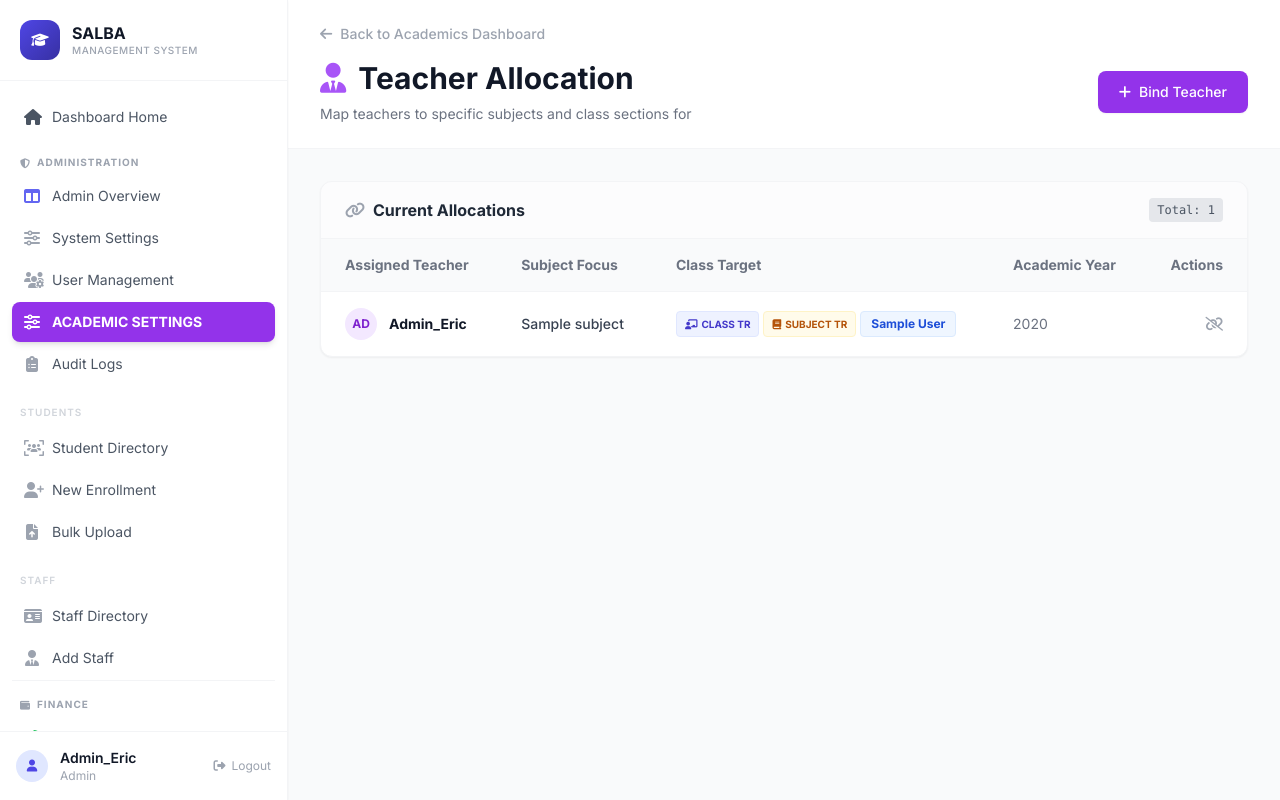
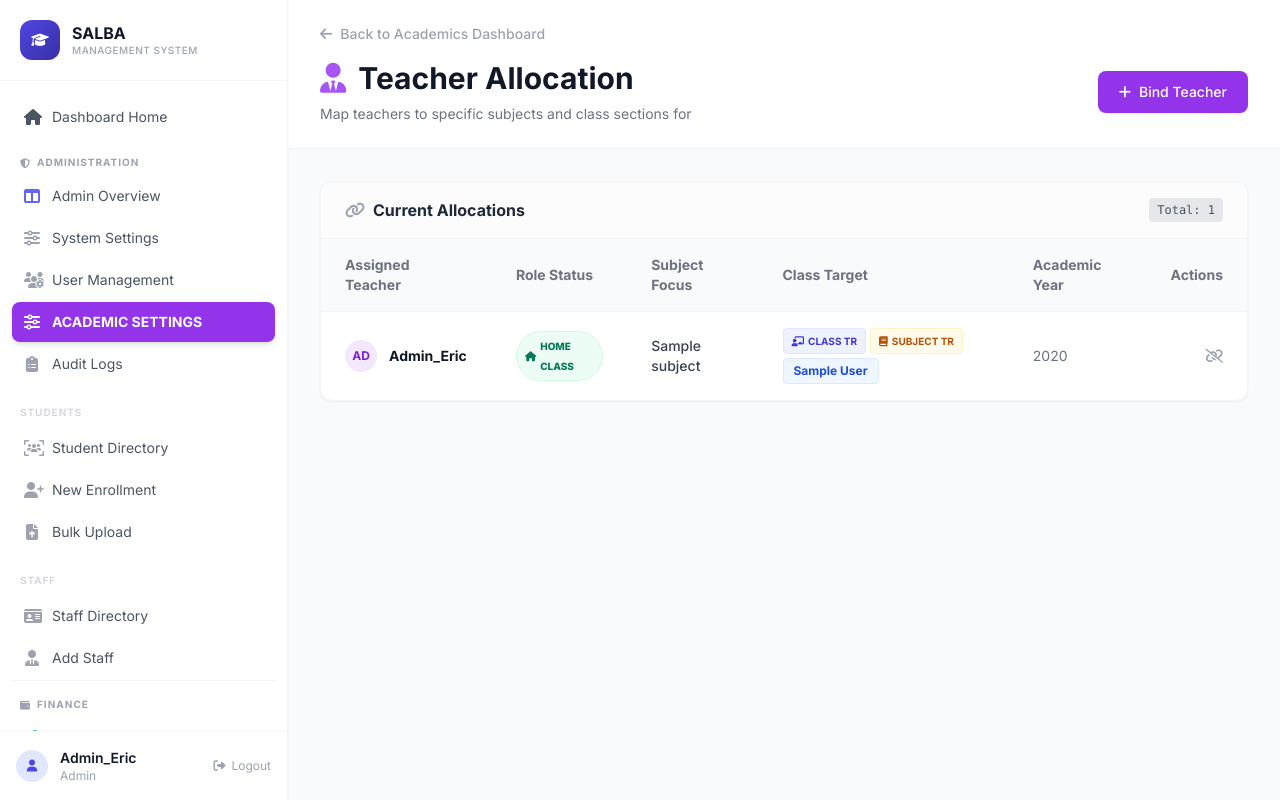
Before and after one commit to EricBaidoo/Salba-Account-System, a PHP site: page /pages/academics/teacher_allocation.php in a window 1280 px wide. Run offline with PHP 8.4, Linux system fonts and the light colour scheme; a user stored in the database is signed in; data comes from the database, SQL or seed files in the repository; tables that the repository leaves empty or names only in its code hold one stand-in row (values such as "Sample post"); some libraries are stand-ins or nearby versions.

Commit message:
feat: implement teacher attendance tracking and class allocation management modules

```diff
--- a/pages/academics/teacher_allocation.php
+++ b/pages/academics/teacher_allocation.php
@@ -51,7 +51,7 @@ if ($_SERVER['REQUEST_METHOD'] === 'POST' && isset($_POST['action']) && $_POST['
                 $count = 0;
                 foreach ($classes as $class_name) {
                     $class_name = trim($class_name);
-                    $stmt->bind_param('iissiiiiis', $teacher_id, $subject_id, $class_name, $current_academic_year, $is_class_teacher, $is_subject_teacher,
+                    $stmt->bind_param('iissiiiiss', $teacher_id, $subject_id, $class_name, $current_academic_year, $is_class_teacher, $is_subject_teacher,
                                                     $teacher_id, $subject_id, $class_name, $current_academic_year);
                     if ($stmt->execute()) {
                         if ($conn->affected_rows > 0) $count++;
@@ -78,7 +78,7 @@ $allocations = $conn->query("
     FROM teacher_allocations ta
     LEFT JOIN users u ON ta.teacher_id = u.id
     LEFT JOIN subjects s ON ta.subject_id = s.id
-    ORDER BY ta.class_name, s.name
+    ORDER BY u.username, ta.is_class_teacher DESC, ta.class_name
 ");
 
 // Get lists for dropdowns
@@ -166,6 +166,7 @@ if(empty($classes_list)) {
                         <thead>
                             <tr class="bg-gray-50 border-b border-gray-100 font-semibold text-gray-500">
                                 <th class="px-6 py-4">Assigned Teacher</th>
+                                <th class="px-6 py-4">Role Status</th>
                                 <th class="px-6 py-4">Subject Focus</th>
                                 <th class="px-6 py-4">Class Target</th>
                                 <th class="px-6 py-4">Academic Year</th>
@@ -194,8 +195,19 @@ if(empty($classes_list)) {
                                             <div class="font-bold text-gray-900"><?php echo htmlspecialchars($display_teacher); ?></div>
                                         </div>
                                     </td>
+                                    <td class="px-6 py-4">
+                                        <?php if ($row['is_class_teacher']): ?>
+                                            <span class="px-2 py-1 bg-emerald-50 text-emerald-700 text-[10px] font-black uppercase rounded-full border border-emerald-100 flex items-center gap-1 w-fit">
+                                                <i class="fas fa-home"></i> Home Class
+                                            </span>
+                                        <?php else: ?>
+                                            <span class="px-2 py-1 bg-blue-50 text-blue-700 text-[10px] font-black uppercase rounded-full border border-blue-100 flex items-center gap-1 w-fit">
+                                                <i class="fas fa-walking"></i> Visiting
+                                            </span>
+                                        <?php endif; ?>
+                                    </td>
                                     <td class="px-6 py-4 font-medium text-gray-700">
-                                        <?php echo htmlspecialchars($display_subject); ?>
+                                        <?php echo $display_subject; ?>
                                     </td>
                                     <td class="px-6 py-4">
                                         <div class="flex flex-wrap gap-1">
```
Also changed, not shown: pages/academics/attendance.php (+10 -2 lines).
